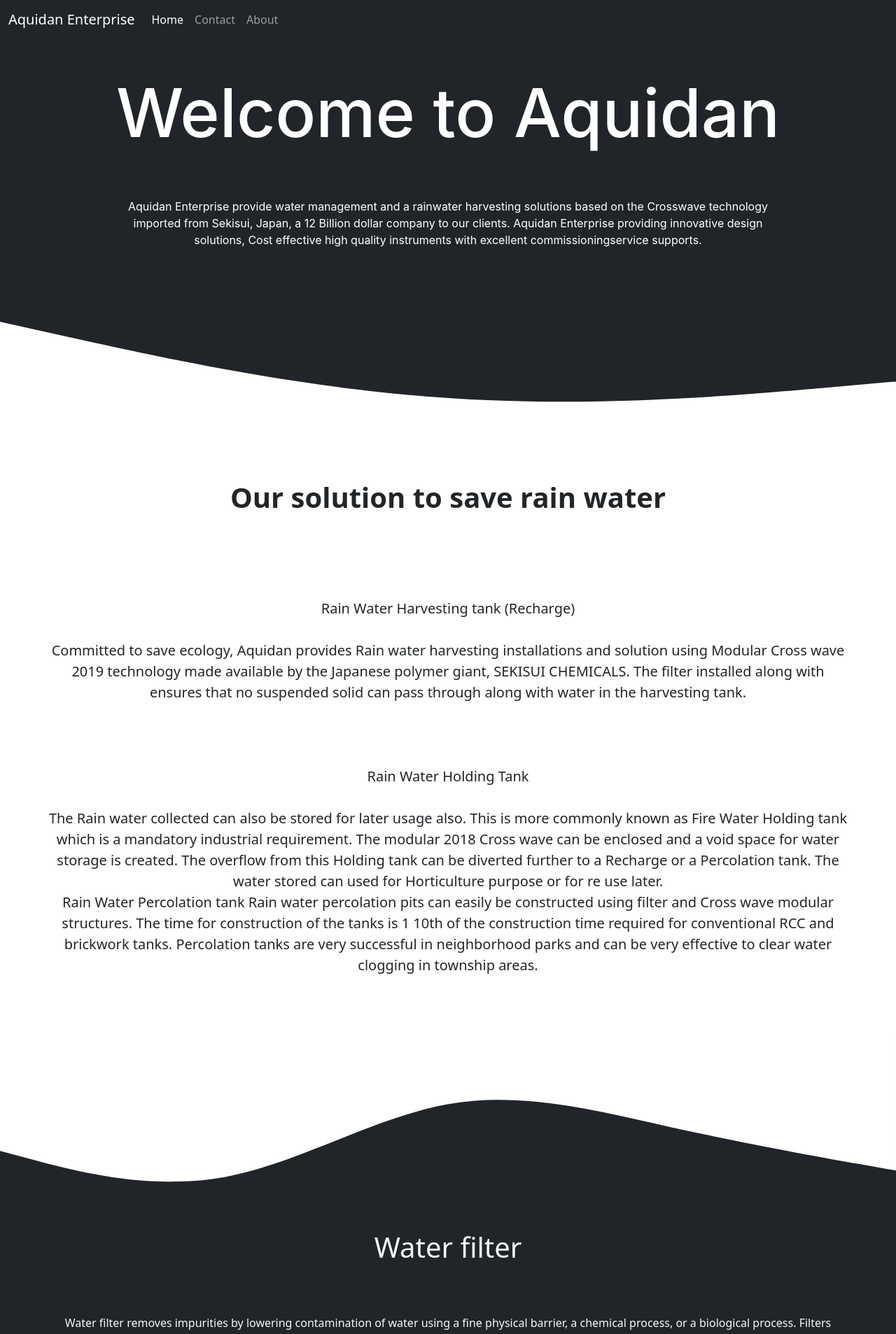
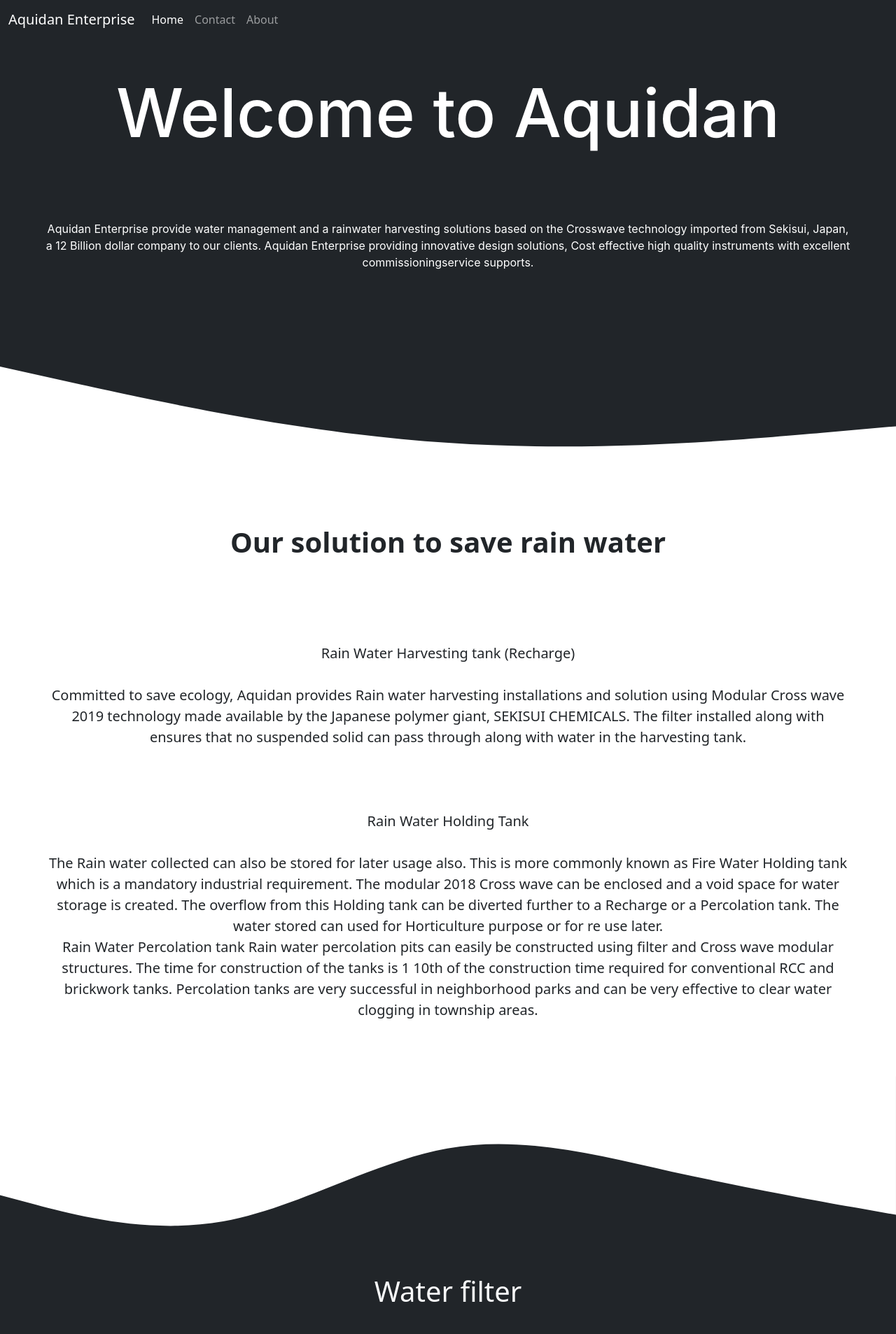
Before and after one commit to Aatish13/AquidanUI, an Angular app: page / in a window 1280 px wide. Shown: the top 1907 px of the page at 70% size. Built offline with nearby package versions, Linux system fonts and the light colour scheme.

Commit message:
Home page

```diff
--- a/src/app/home/home.component.html
+++ b/src/app/home/home.component.html
@@ -5,7 +5,7 @@
     <div class="fadeIn second">
     <h1>Welcome to Aquidan</h1>
     <br>
-    <p style="padding: 2rem; padding-left: 10rem;padding-right: 10rem;">
+    <p style="padding: 4rem;">
       Aquidan Enterprise provide water management and a rainwater harvesting solutions based on the Crosswave technology imported from Sekisui, Japan, a 12 Billion dollar company to our clients.
       Aquidan Enterprise providing innovative design solutions, Cost effective high quality instruments with excellent commissioningservice supports.
     </p>
@@ -46,7 +46,7 @@
     </p>
   </div>
   <div class="curved-div bg-dark ">
-    <svg xmlns="http://www.w3.org/2000/svg" viewBox="1 1 1439 319">
+    <svg xmlns="http://www.w3.org/2000/svg" viewBox="2 2 1438 318">
       <path fill="#ffff" fill-opacity="1"
         d="M0,192L60,208C120,224,240,256,360,234.7C480,213,600,139,720,117.3C840,96,960,128,1080,154.7C1200,181,1320,203,1380,213.3L1440,224L1440,0L1380,0C1320,0,1200,0,1080,0C960,0,840,0,720,0C600,0,480,0,360,0C240,0,120,0,60,0L0,0Z">
       </path>
```
